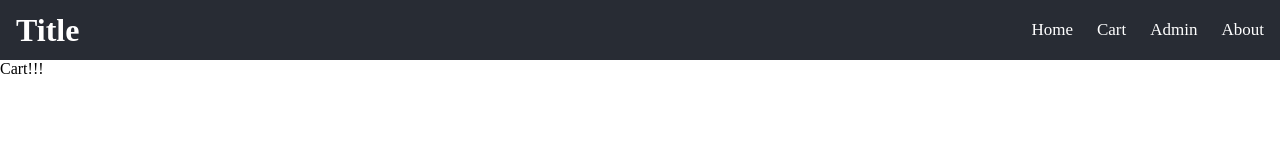
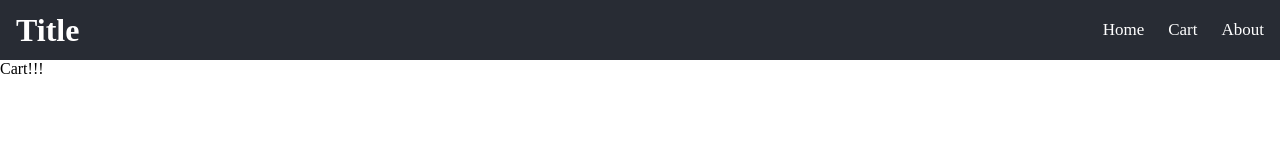
Before and after one commit to gunwoongPark/Hit-Next, a Next.js app: page /cart in a window 1280 px wide. Shown: the top 160 px of the page. Built offline with nearby package versions, Linux system fonts and the light colour scheme.

Commit message:
의미없는 admin 경로감추기

```diff
--- a/components/Header.tsx
+++ b/components/Header.tsx
@@ -33,7 +33,7 @@ export default function Header() {
       <NavContainer>
         <Nav onClick={() => goLink('home')}>Home</Nav>
         <Nav onClick={() => goLink('cart')}>Cart</Nav>
-        <Nav onClick={() => goLink('admin')}>Admin</Nav>
+        {/* <Nav onClick={() => goLink('admin')}>Admin</Nav> */}
         <Nav onClick={() => goLink('about')}>About</Nav>
       </NavContainer>
     </Container>
```
